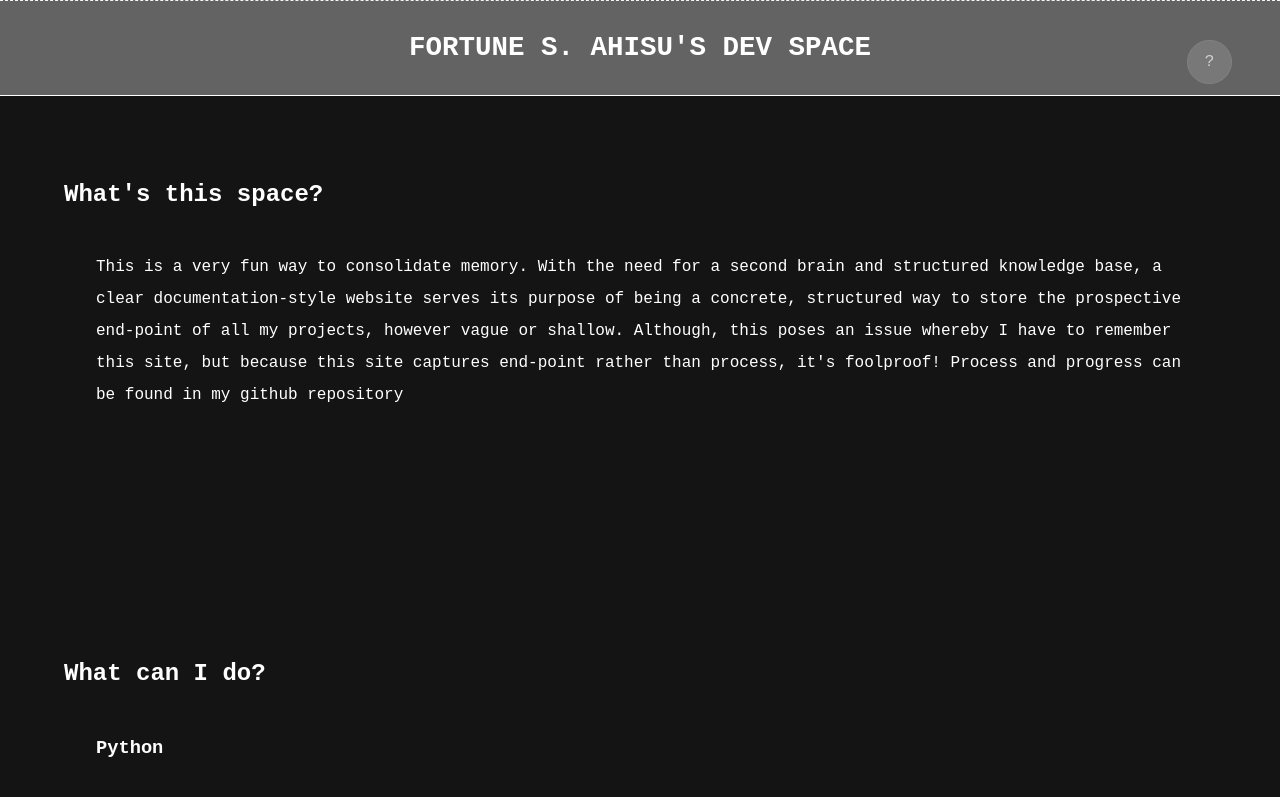
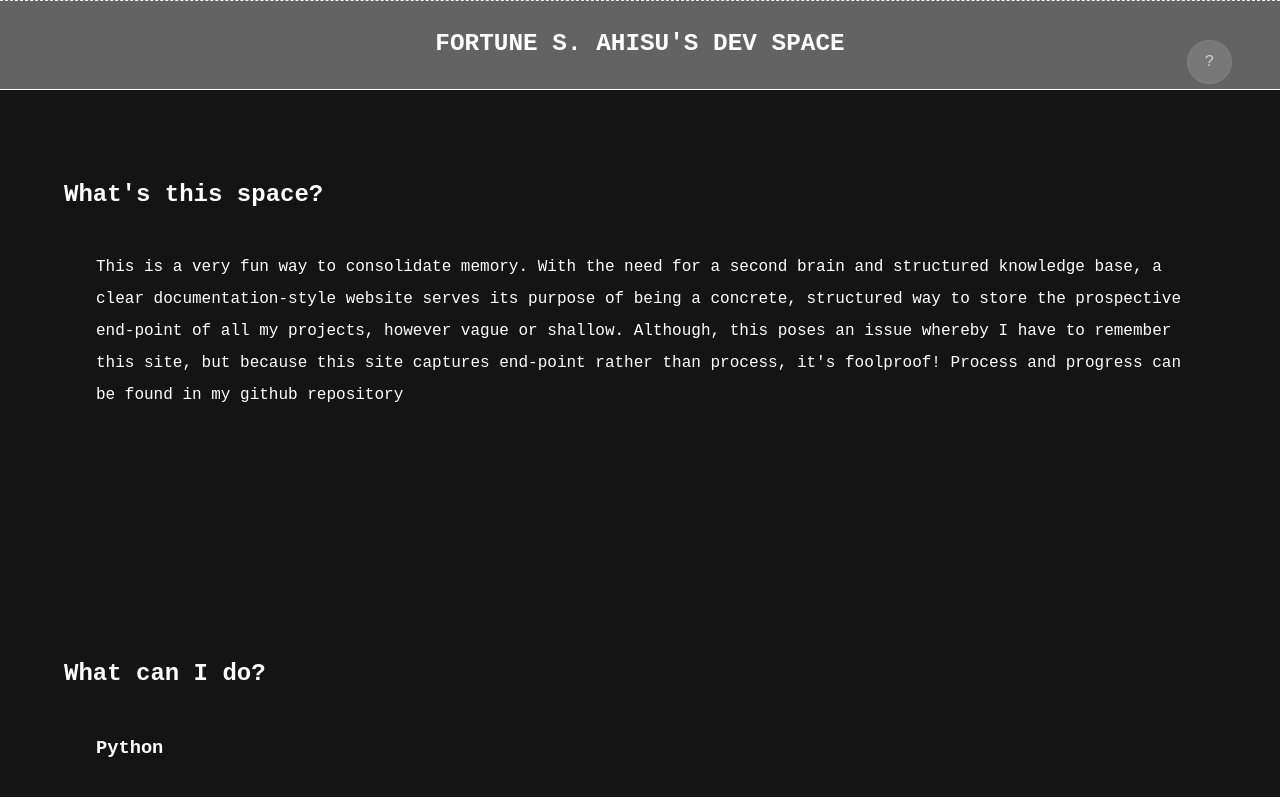
Before and after one commit to fortuneahisu/fortuneahisu.github.io, a plain HTML site: page index.html in a window 1280 px wide. Shown: the top 797 px of the page. Drawn offline with Linux system fonts and the light colour scheme.

Commit message:
style: test out font size change

```diff
--- a/style.css
+++ b/style.css
@@ -30,7 +30,7 @@ a {
 }
 
 #header {
-    font-size: 27.5px;
+    font-size: 24.375px;
     z-index: 1000;
     text-align: center;
     background-color: rgba(230, 230, 230, 0.375);
```
